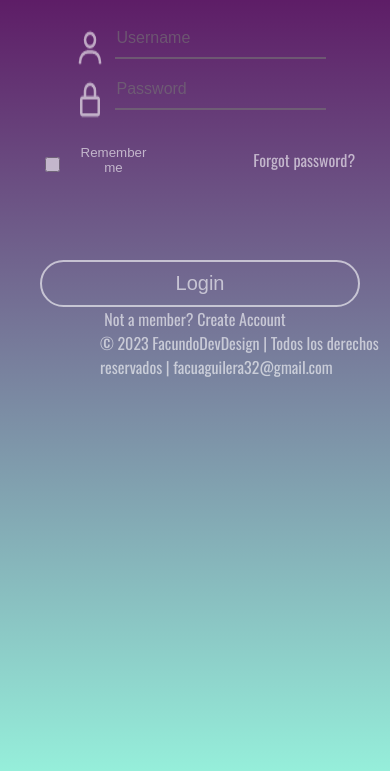
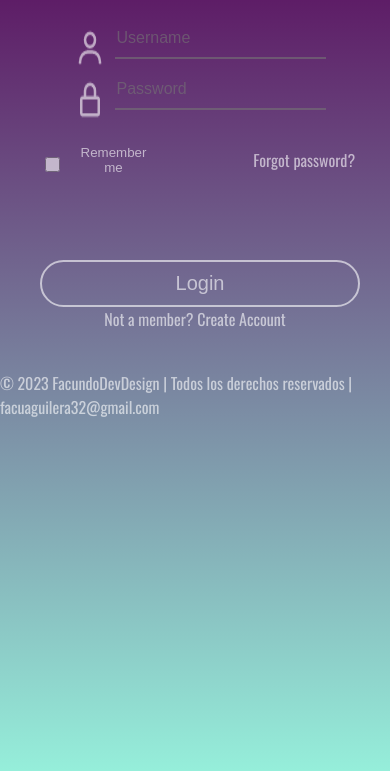
Before and after one commit to DevFacundo/Creator-cards-Profile, a plain HTML site: page index.html in a window 390 px wide. Shown: the part 67-838 px from the top of the page. Drawn offline with nearby package versions, Linux system fonts and the light colour scheme.

Commit message:
Change responsive

```diff
--- a/css/styleLogin.css
+++ b/css/styleLogin.css
@@ -125,7 +125,9 @@ div > p > a:hover{
       font-size: 30px;
       margin-bottom: 50px;
     }
-
+  #remember{
+    display: flex;
+  }
     .user_pass {
       flex-direction: column;
     }
@@ -144,4 +146,8 @@ div > p > a:hover{
     .login {
       width: 80%;
     }
+    .footerp{
+        margin-left: 0;
+        margin-top: 40px;
+    }
   }
```
Also changed, not shown: index.html (+1 -1 lines).
